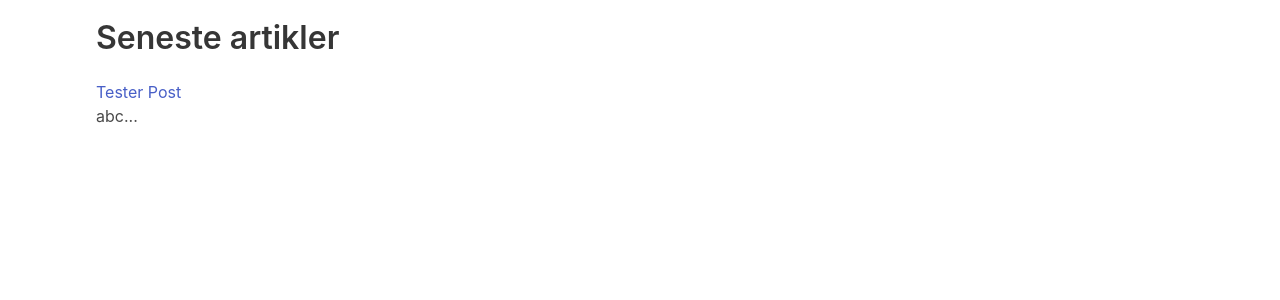
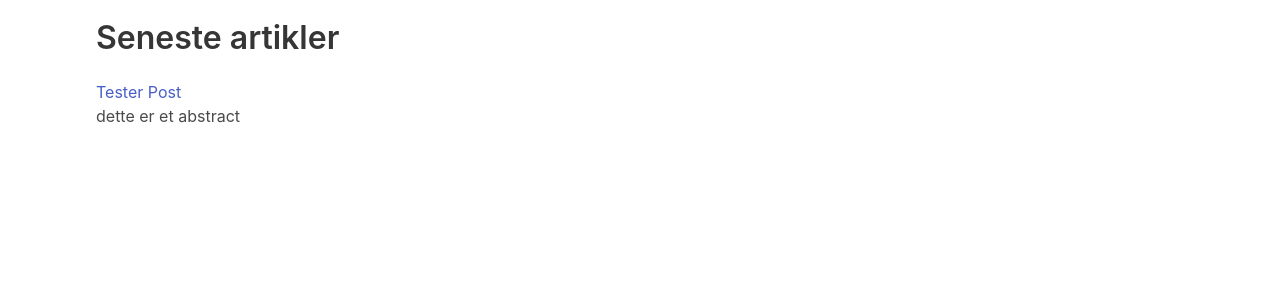
Before and after one commit to Aandsliv/aandsliv, a Jekyll site: the page built from src/index.html, in a window 1280 px wide. Shown: the part 434-734 px from the top of the page. Built offline with Jekyll 4.4.1, drawn with Linux system fonts in a browser that asks for light colours.

Commit message:
Update content

```diff
--- a/src/_posts/2024-01-03-tester-post.md
+++ b/src/_posts/2024-01-03-tester-post.md
@@ -1,6 +1,6 @@
 ---
-author: jane doe
-abstract: abc...
+author: Jane Doe
+abstract: dette er et abstract
 ---
 
 # Test Artikel
```
